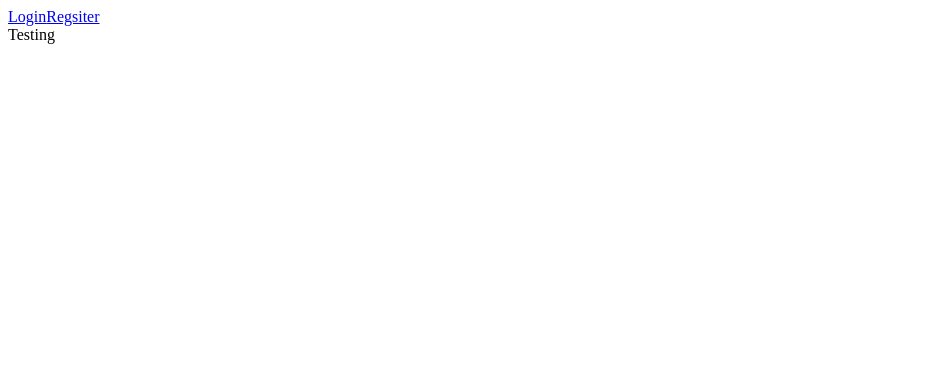
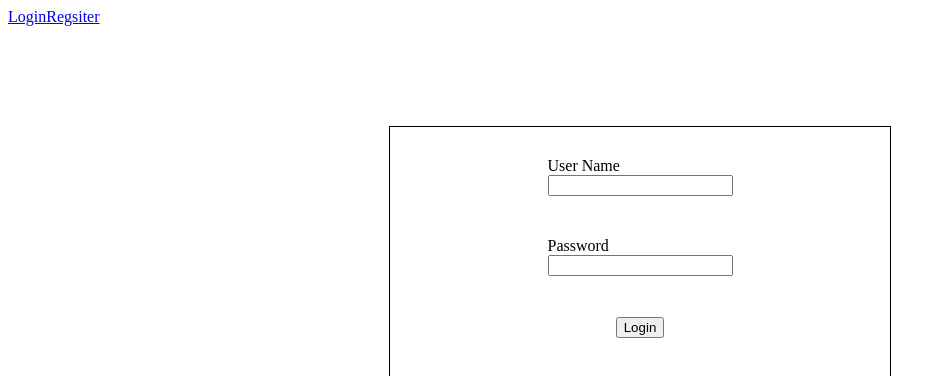
Before and after one commit to Subaszh/car-pool-angular5, an Angular app in the folder angular-5-client/: page /login in a window 1280 px wide. Shown: the top 376 px of the page, without its empty margins (0-946 px from the left). Built offline with nearby package versions, Linux system fonts and the light colour scheme.

Commit message:
Add Login Template with model bindings

```diff
--- a/angular-5-client/src/app/login/login.component.html
+++ b/angular-5-client/src/app/login/login.component.html
@@ -1,3 +1,19 @@
 <section class="lgn-sec">
-  Testing
+  <form class="lgn-form" #lgnForm="ngForm">
+
+    <div class="form-group">
+      <label for="username">User Name</label>
+      <input type="text" [(ngModel)]="user.name" class="form-control" name="username" id="username" required>
+    </div>
+
+    <div class="form-group">
+      <label for="password">Password</label>
+      <input type="password" class="form-control" [(ngModel)]="user.pass" name="password" id="password" required>
+    </div>
+
+    <div class="form-group">
+      <button type="submit" class="btn btn-success" class="form-submit">Login</button>
+    </div>
+
+  </form>
 </section>
--- a/angular-5-client/src/app/login/login.component.scss
+++ b/angular-5-client/src/app/login/login.component.scss
@@ -0,0 +1,21 @@
+.lgn-sec {
+  height: 300px;
+  width: 500px;
+  margin: 100px auto;
+  border: 1px solid black;
+}
+
+.lgn-form {
+  display: flex;
+  flex-direction: column;
+  height: 100%;
+  justify-content: center;
+  align-items: center;
+}
+
+.form-group {
+  height: 80px;
+  label {
+    display: block;
+  }
+}
--- a/angular-5-client/src/app/login/login.component.ts
+++ b/angular-5-client/src/app/login/login.component.ts
@@ -6,8 +6,13 @@ import { Component, OnInit } from '@angular/core';
   styleUrls: ['./login.component.scss']
 })
 export class LoginComponent implements OnInit {
+  user = {
+    name: '',
+    pass: ''
+  }
 
-  constructor() { }
+  constructor() {
+  }
 
   ngOnInit() {
   }
```
